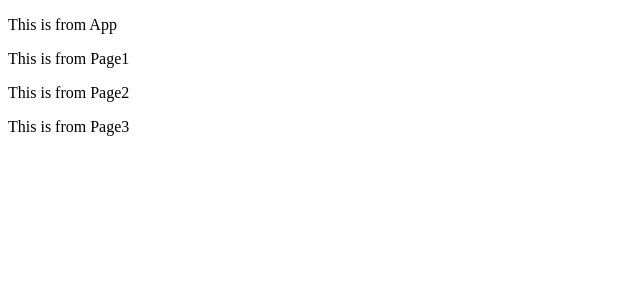
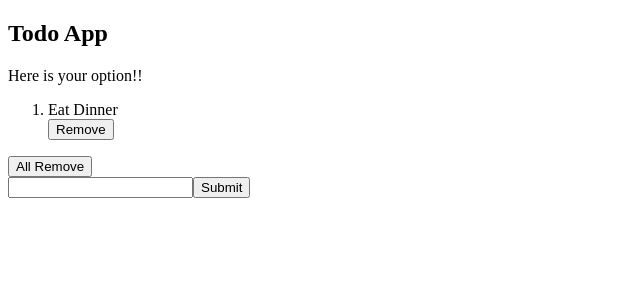
Before and after one commit to yasufumimyoi/react-todo-app, a React (Create React App) app: page / in a window 1280 px wide. Shown: the top 300 px of the page, without its empty margins (0-640 px from the left). Built offline with nearby package versions, Linux system fonts and the light colour scheme; no server answers; the database is empty.

Commit message:
review-2

```diff
--- a/package.json
+++ b/package.json
@@ -6,6 +6,7 @@
     "@testing-library/jest-dom": "^4.2.4",
     "@testing-library/react": "^9.3.2",
     "@testing-library/user-event": "^7.1.2",
+    "firebase": "^7.15.5",
     "react": "^16.13.1",
     "react-dom": "^16.13.1",
     "react-scripts": "3.4.1"
--- a/src/App.js
+++ b/src/App.js
@@ -1,15 +1,21 @@
 import React from "react";
-import { Page1, Page2, Page3 } from "./memo5";
+import Memo6 from "./memo6";
 
-function App() {
-  return (
-    <div>
-      <p>This is from App</p>
-      <Page1 />
-      <Page2 />
-      <Page3 />
-    </div>
-  );
+class App extends React.Component {
+  constructor(props) {
+    super(props);
+    this.state = {
+      name: "Max",
+      city: "Tokyo",
+    };
+  }
+  render() {
+    return (
+      <div>
+        <Memo6 />
+      </div>
+    );
+  }
 }
 
 export default App;
--- /dev/null
+++ b/src/firebase.js
@@ -0,0 +1,7 @@
+import * as firebase from "firebase";
+
+const firebaseConfig = {};
+
+firebase.initializeApp(firebaseConfig);
+
+export const db = firebase.database();
--- a/src/memo.js
+++ b/src/memo.js
@@ -22,6 +22,11 @@ handleAdd3 = () => {
   }));
 };
 
+//短いと一行で纏めることも可能
+handleDelete = () => {
+  this.setState(() => ({ number: [] }));
+};
+
 //イベント処理の時に使う関数パターン もしくは引数を渡したい時に使用する
 
 <button onClick={() => this.handleClick()}>Click me</button>;
--- /dev/null
+++ b/src/memo6.js
@@ -0,0 +1,82 @@
+import React from "react";
+import Memo7 from "./memo7";
+import { db } from "./firebase";
+
+class memo6 extends React.Component {
+  constructor(props) {
+    super(props);
+    this.state = {
+      items: ["Eat Dinner"],
+    };
+  }
+
+  handleSubmit = (e) => {
+    //ページをリフレッシュするのを防ぐ
+    e.preventDefault();
+
+    const item = e.target.elements.items.value;
+
+    if (item) {
+      this.setState(
+        {
+          items: this.state.items.concat(item),
+        },
+        () => {
+          console.log(this.state.items);
+        }
+      );
+      e.target.elements.items.value = "";
+    }
+  };
+
+  handleRemove = (itemRemove) => {
+    this.setState((prevState) => ({
+      items: prevState.items.filter((item) => {
+        return itemRemove !== item;
+      }),
+    }));
+  };
+
+  handleAllRemove = () => {
+    this.setState(() => ({ items: [] }));
+  };
+
+  async componentDidMount() {
+    let data = await (await db.ref("todos").once("value")).val();
+    this.setState({ items: data.name });
+  }
+
+  componentDidUpdate(prevProps, prevState) {
+    if (prevState.items.length !== this.state.items) {
+      console.log(this.state.items);
+    }
+  }
+
+  //<ol></ol>で囲んで、mapメソットで表示させる
+  render() {
+    return (
+      <div>
+        <h2>Todo App</h2>
+        {this.state.items.length > 0 ? (
+          <p>Here is your option!!</p>
+        ) : (
+          <p>Put your option right now!!</p>
+        )}
+        <ol>
+          {this.state.items.map((item, index) => {
+            return (
+              <Memo7 item={item} key={index} handleRemove={this.handleRemove} />
+            );
+          })}
+        </ol>
+        <button onClick={this.handleAllRemove}>All Remove</button>
+        <form onSubmit={this.handleSubmit}>
+          <input type="text" name="items" />
+          <button>Submit</button>
+        </form>
+      </div>
+    );
+  }
+}
+
+export default memo6;
--- /dev/null
+++ b/src/memo7.js
@@ -0,0 +1,18 @@
+import React from "react";
+
+const memo7 = (props) => {
+  return (
+    <div>
+      <li key={props.index}>{props.item}</li>
+      <button
+        onClick={(e) => {
+          props.handleRemove(props.item);
+        }}
+      >
+        Remove
+      </button>
+    </div>
+  );
+};
+
+export default memo7;
```
Also changed, not shown: src/memo5.js (+5 -2 lines), 1 other file (tests, documents, lock files or other folders).
